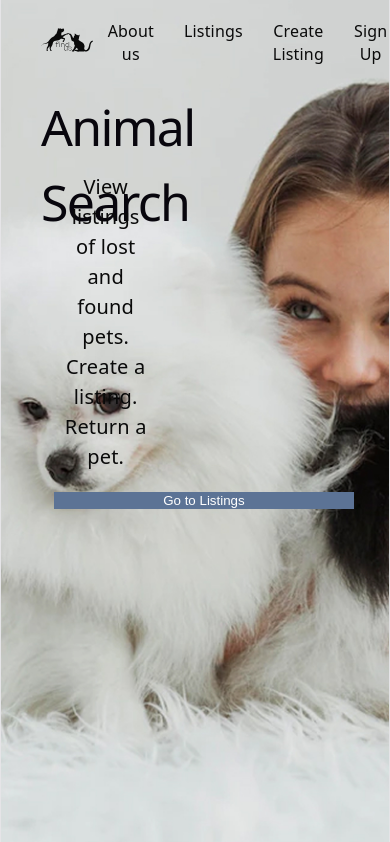
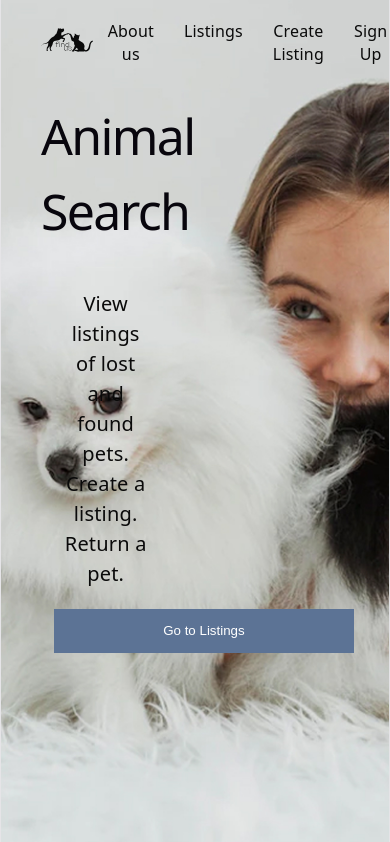
Before and after one commit to liblili/MyReactPetApp, a React (Vite) app: page / in a window 390 px wide. Shown: the top 842 px of the page. Built offline with nearby package versions, Linux system fonts and the light colour scheme.

Commit message:
mobil home

```diff
--- a/src/pages/Home.css
+++ b/src/pages/Home.css
@@ -46,7 +46,7 @@ line-height: 1.5;
     position: absolute;
     z-index: 1000;
     background: transparent;
-    height: 50%;
+
 
    line-height: 1.5;
 
@@ -60,7 +60,7 @@ background-color: var(--primary);
 color: white;
 border: 1px white;
 margin:  0 10% ;
-width: 100%;
+width: 60%;
   }
 }
 .namofsite{
```
